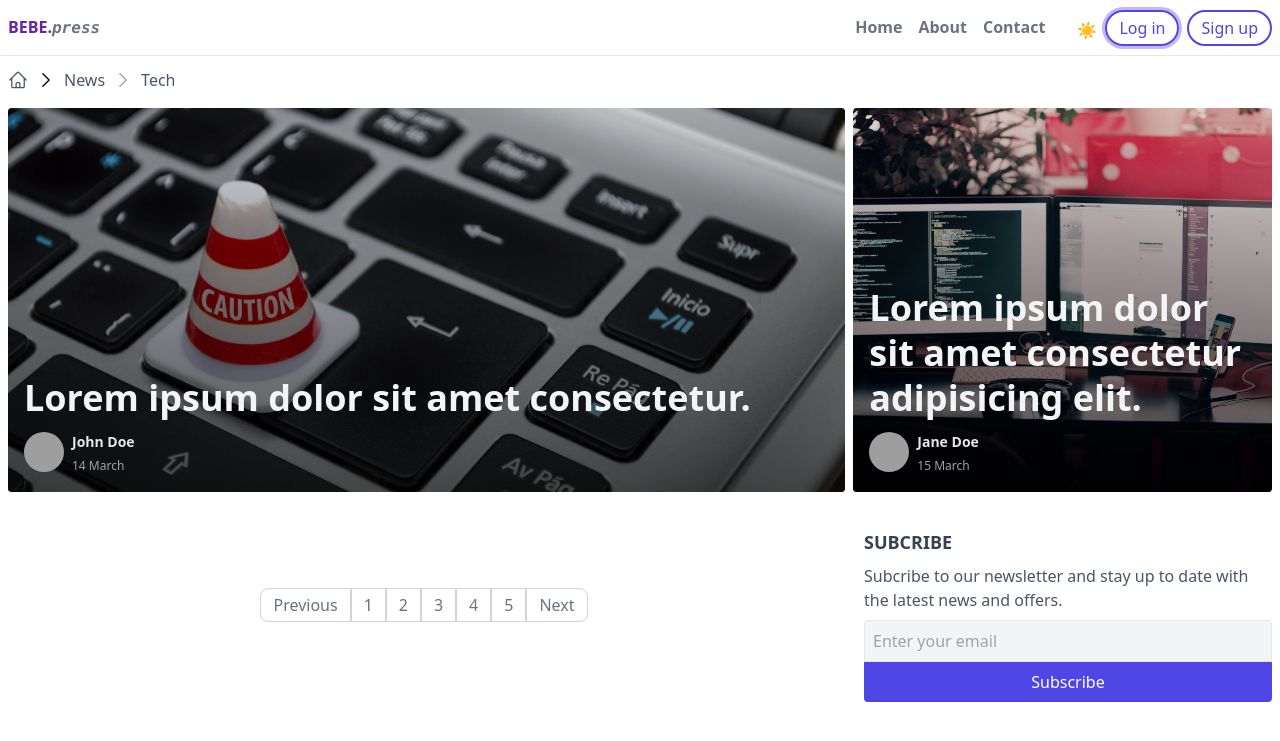
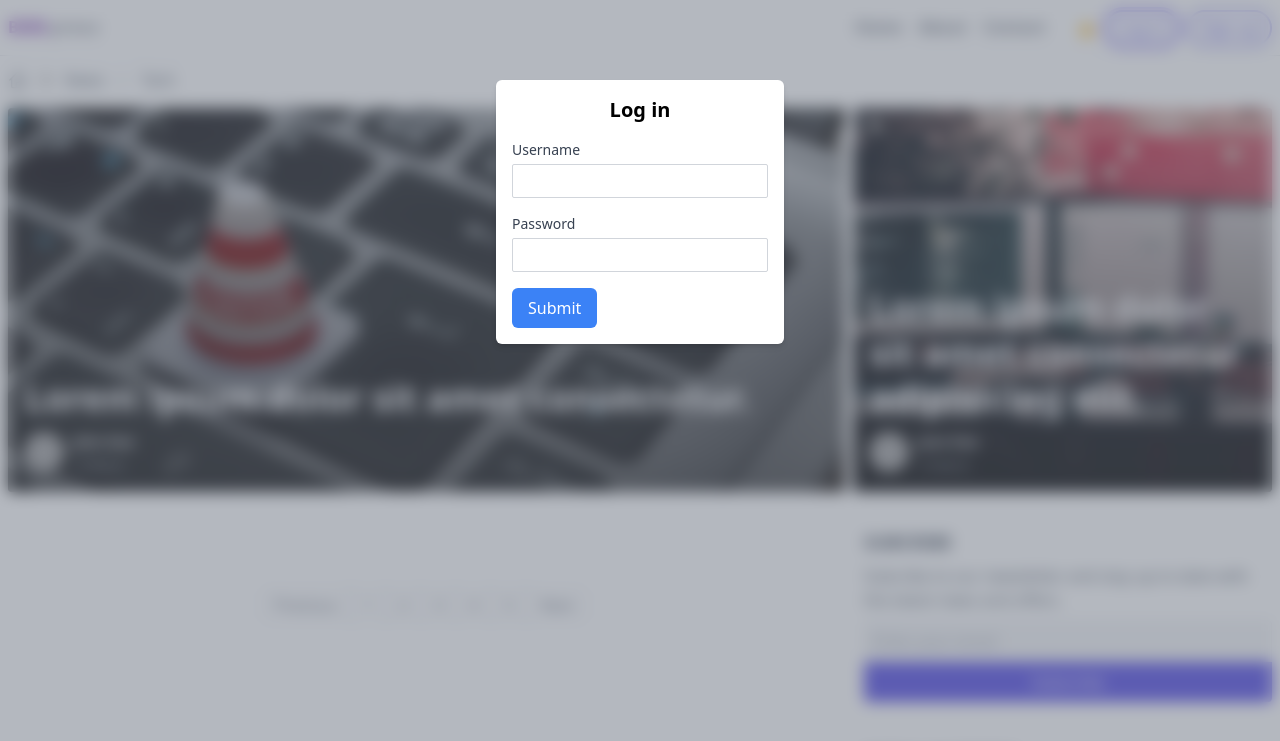
Before and after one commit to dmytrotsymbal/tailwind-news, a website: page index.html in a window 1280 px wide. Both pictures are taken after a click on the button "Log in". Shown: the top 741 px of the page. Drawn offline with Linux system fonts and the light colour scheme; no server answers; grey boxes are pictures that could not be loaded.

Commit message:
logIn popup

```diff
--- a/index.html
+++ b/index.html
@@ -42,7 +42,7 @@
               </button>
             </li>
             <li>
-              <button class="header-btn">Log in</button>
+              <button id="loginBtn" class="header-btn">Log in</button>
             </li>
             <li>
               <button class="header-btn">Sign up</button>
@@ -116,7 +116,7 @@
 
           <ul class="my-4 flex flex-row justify-around items-center">
             <li>
-              <button class="header-btn">Log in</button>
+              <button id="loginBtnMobile" class="header-btn">Log in</button>
             </li>
             <li>
               <button class="header-btn">Sign up</button>
@@ -503,6 +503,52 @@
       </footer>
     </div>
 
+    <div
+      id="loginModal"
+      class="hidden fixed inset-0 items-center justify-center bg-gray-500 bg-opacity-50 backdrop-filter backdrop-blur z-50"
+    >
+      <div
+        class="dark:bg-slate-900 bg-white p-4 rounded-md shadow-md w-72 ml-auto mr-auto mt-20"
+      >
+        <h2 class="dark:text-gray-200 text-xl font-bold mb-4 text-center">
+          Log in
+        </h2>
+        <form>
+          <div class="mb-4">
+            <label
+              for="username"
+              class="dark:text-gray-400 block text-sm font-medium text-gray-700"
+              >Username</label
+            >
+            <input
+              type="text"
+              id="username"
+              class="mt-1 px-2 py-1 border border-gray-300 rounded-sm w-full"
+            />
+          </div>
+          <div class="mb-4">
+            <label
+              for="password"
+              class="dark:text-gray-400 block text-sm font-medium text-gray-700"
+              >Password</label
+            >
+            <input
+              type="password"
+              id="password"
+              class="mt-1 px-2 py-1 border border-gray-300 rounded-sm w-full"
+            />
+          </div>
+          <button
+            id="loginBtnSumbit"
+            type="submit"
+            class="bg-blue-500 text-white px-4 py-2 rounded-md"
+          >
+            Submit
+          </button>
+        </form>
+      </div>
+    </div>
+
     <script src="src/script.js"></script>
   </body>
 </html>
--- a/src/script.js
+++ b/src/script.js
@@ -93,3 +93,25 @@ menuBtn.addEventListener("click", () => {
 closeMenuBtn.addEventListener("click", () => {
   mobileMenu.classList.toggle("hidden");
 });
+
+//----------------------------------------------------------------------------
+
+let loginBtn = document.getElementById("loginBtn");
+let loginBtnMobile = document.getElementById("loginBtnMobile");
+let loginModal = document.getElementById("loginModal");
+
+loginBtn.addEventListener("click", () => {
+  loginModal.classList.toggle("hidden");
+});
+
+loginBtnMobile.addEventListener("click", () => {
+  loginModal.classList.toggle("hidden");
+});
+
+loginModal.addEventListener("click", (e) => {
+  if (e.target === loginModal) {
+    loginModal.classList.toggle("hidden");
+  }
+});
+
+//----------------------------------------------------------------------------
```
Also changed, not shown: public/styles.css.
